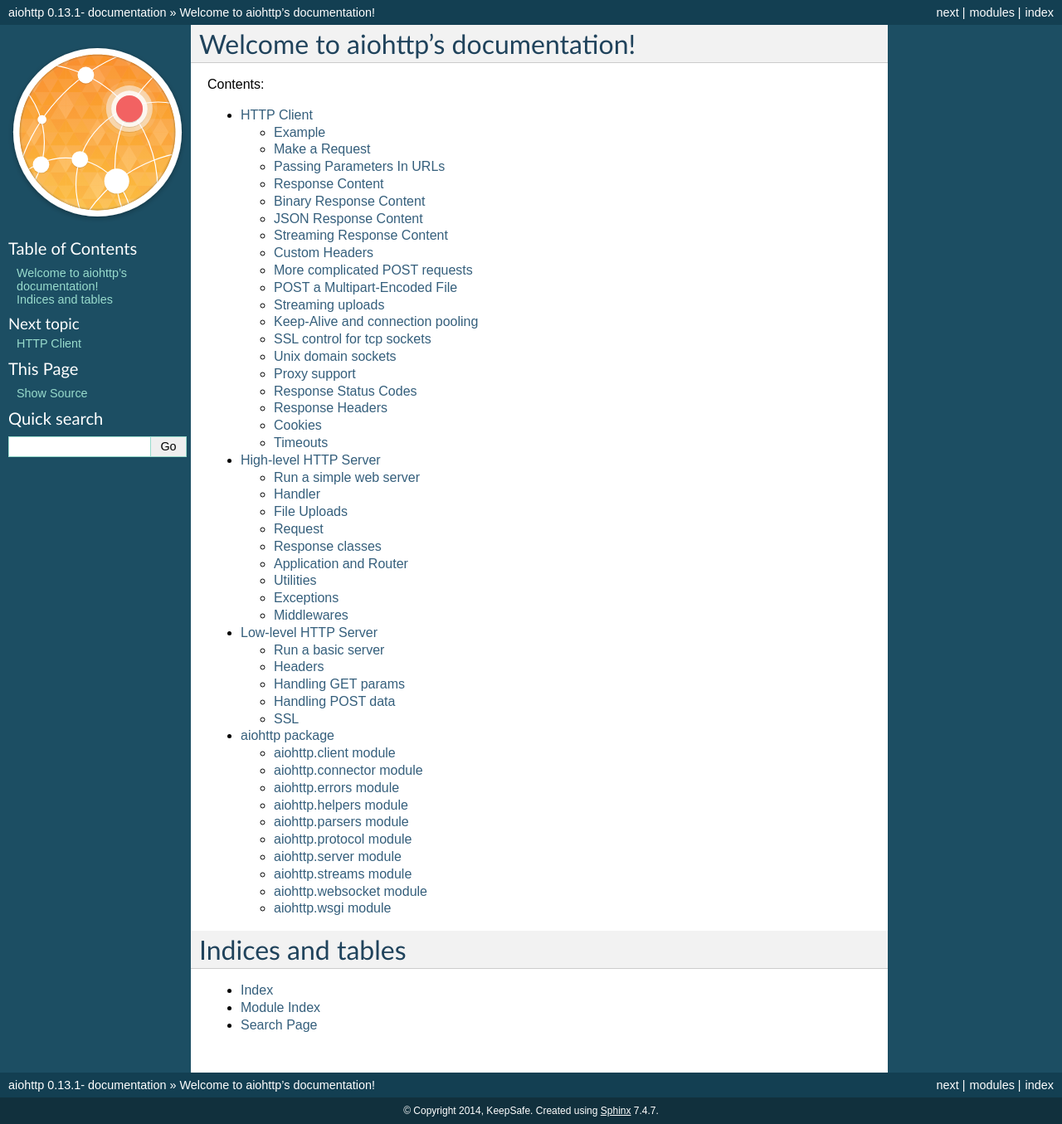
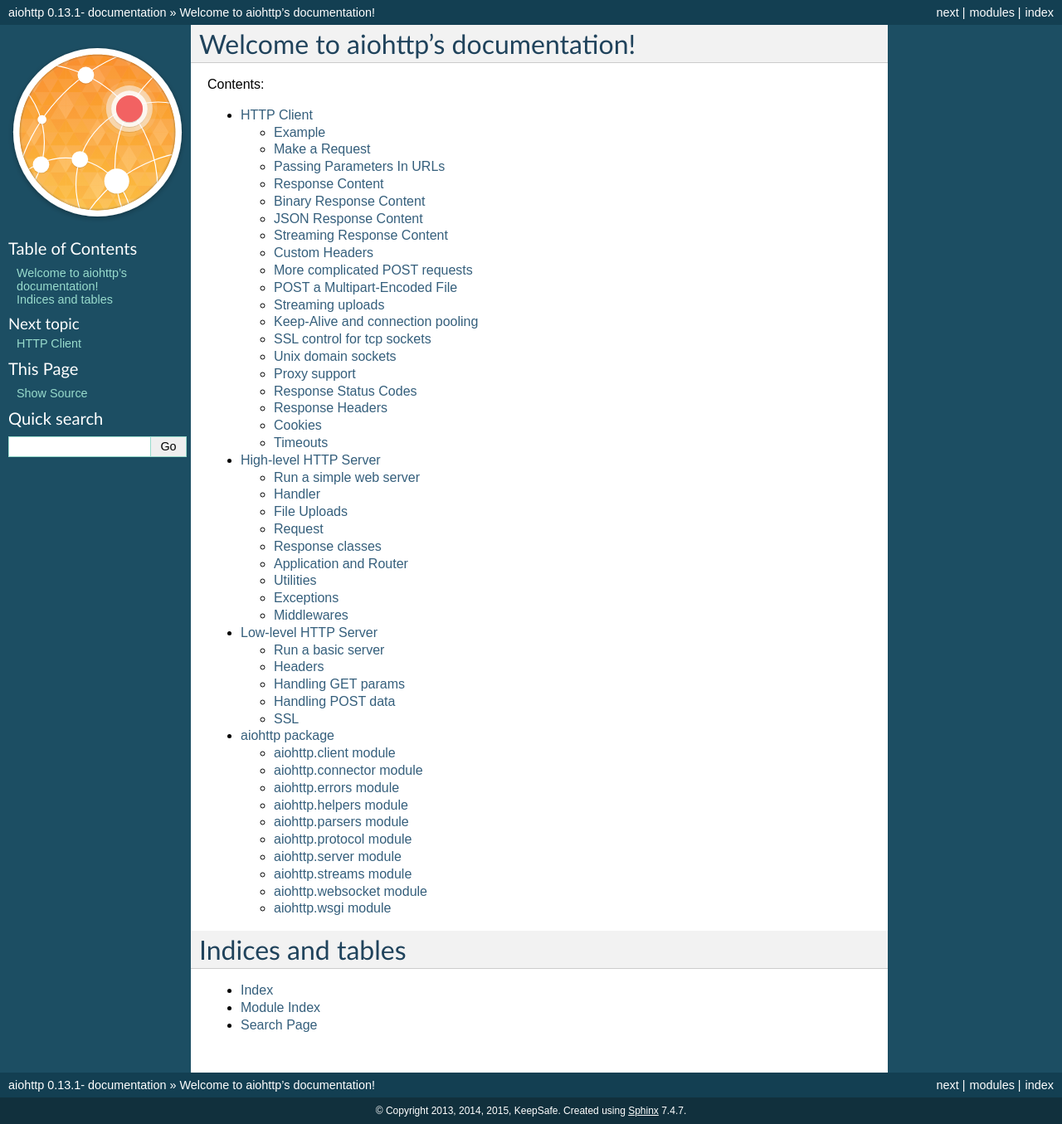
Before and after one commit to MegaDev007/aiohttp, a Sphinx documentation site: the page built from docs/index.rst, in a window 1280 px wide. Shown: the whole page at 83% size. Built offline with Sphinx 7.4.7, drawn with Linux system fonts in a browser that asks for light colours.

Commit message:
Add 2015 to copyrights

```diff
--- a/docs/conf.py
+++ b/docs/conf.py
@@ -68,7 +68,7 @@ master_doc = 'index'
 
 # General information about the project.
 project = 'aiohttp'
-copyright = '2014, KeepSafe'
+copyright = '2013, 2014, 2015, KeepSafe'
 
 # The version info for the project you're documenting, acts as replacement for
 # |version| and |release|, also used in various other places throughout the
```
Also changed, not shown: LICENSE.txt.
